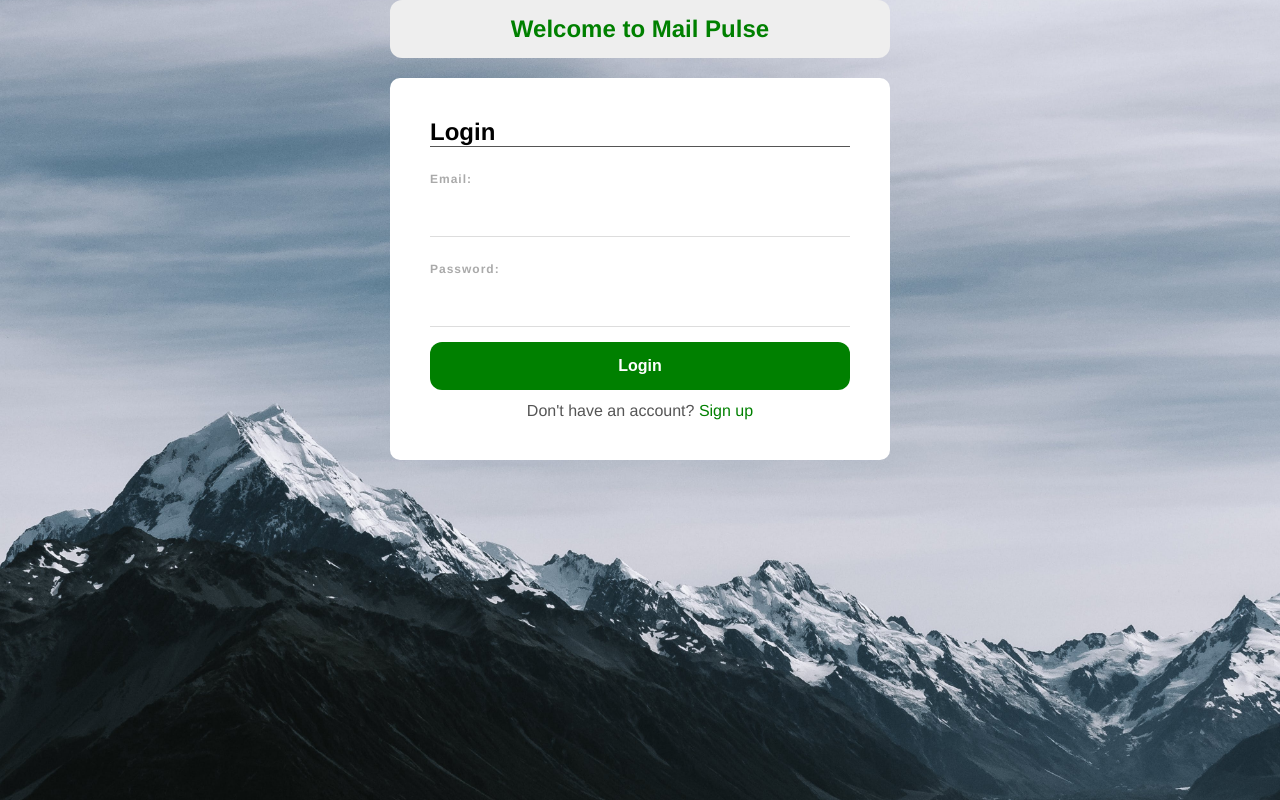
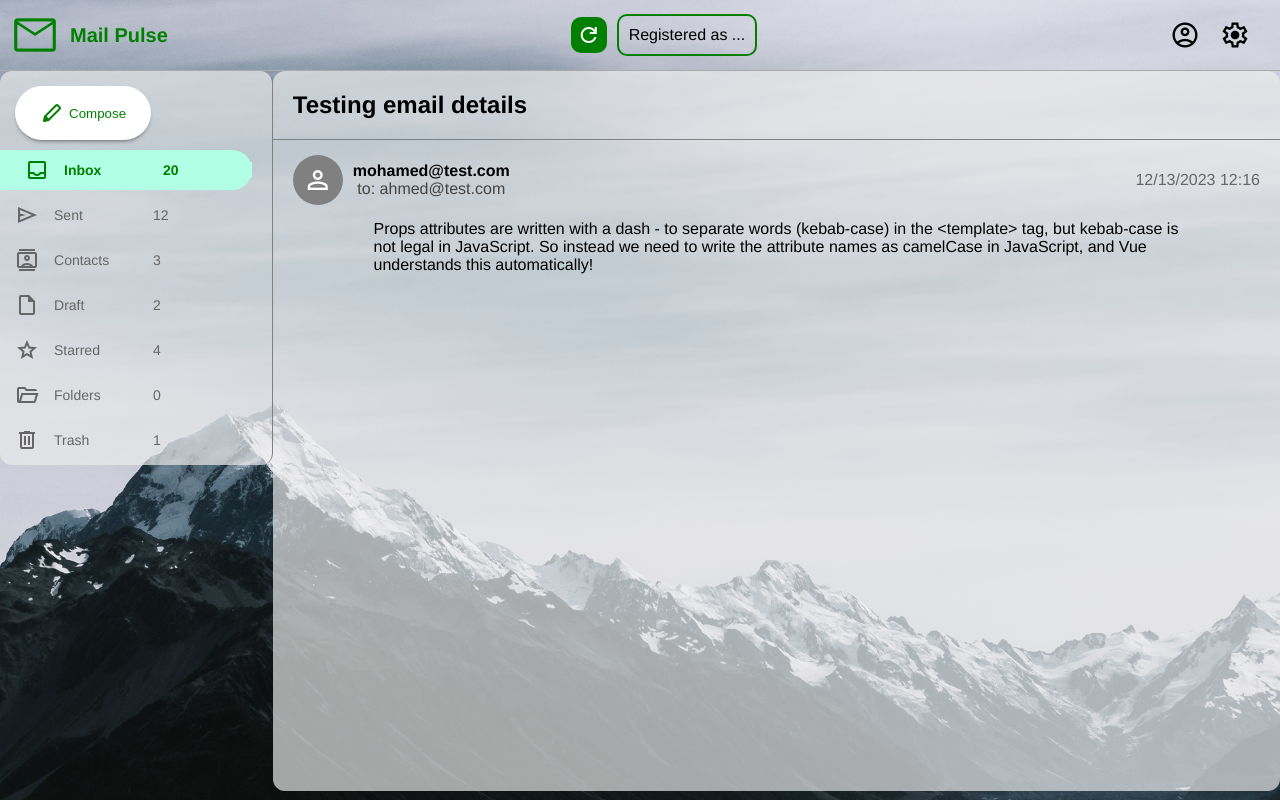
Before and after one commit to Mohamed-code-13/mail-pulse, a Vue app in the folder front-end-mail-server/: page /home/inbox/1 in a window 1280 px wide. Before the commit this address led to /login. Built offline with nearby package versions, Linux system fonts and the light colour scheme.

Commit message:
Create Email Details view. Navigating to the email details view when clicking any email in the Inbox view.

```diff
--- a/front-end-mail-server/src/components/Email.vue
+++ b/front-end-mail-server/src/components/Email.vue
@@ -1,24 +1,39 @@
 <template>
   <div id="email">
     <span class="material-symbols-outlined"> star </span>
+
     <span class="material-symbols-outlined"> label_important </span>
-    <h3 class="sender">@{{ sender }}</h3>
-    <h4 class="subject">{{ subject }}:</h4>
-    <p class="description">{{ description }}</p>
+
+    <h3 @click="goToEmail" class="sender">@{{ sender }}</h3>
+
+    <h4 @click="goToEmail" class="subject">{{ subject }}:</h4>
+
+    <p @click="goToEmail" class="description">{{ description }}</p>
+
     <div class="date">{{ date }}</div>
+
     <span class="material-symbols-outlined delete"> delete </span>
   </div>
 </template>
 
 <script>
+import { useRouter } from 'vue-router'
+
 export default {
   props: ['email'],
   setup(props) {
+    const router = useRouter()
+
+    const goToEmail = () => {
+      router.push({ name: 'email-details', params: { id: props.email.id } })
+    }
+
     return {
       sender: props.email.sender,
       subject: props.email.subject,
       description: props.email.description,
-      date: props.email.date
+      date: props.email.date,
+      goToEmail
     }
   }
 }
@@ -36,6 +51,7 @@ export default {
 .date,
 .description {
   padding: 5px;
+  cursor: pointer;
 }
 
 .description {
--- a/front-end-mail-server/src/components/ListEmails.vue
+++ b/front-end-mail-server/src/components/ListEmails.vue
@@ -31,8 +31,10 @@ export default {
   components: { Email },
   setup() {
     const email = ref({
+      id: 0,
       sender: 'mohamed',
       subject: 'Programming',
+      receiver: 'ahmed@test.com',
       description:
         'Props attributes are written with a dash - to separate words (kebab-case) in the <template> tag, but kebab-case is not legal in JavaScript. So instead we need to write the attribute names as camelCase in JavaScript, and Vue understands this automatically!',
       date: '12/13/2023 12:16'
--- a/front-end-mail-server/src/router/index.js
+++ b/front-end-mail-server/src/router/index.js
@@ -6,6 +6,7 @@ import Inbox from '../views/Inbox.vue'
 import Contacts from '../views/Contacts.vue'
 import Folders from '../views/Folders.vue'
 import FolderDetails from '../views/FolderDetails.vue'
+import EmailDetails from '../views/EmailDetails.vue'
 
 const router = createRouter({
   history: createWebHistory(import.meta.env.BASE_URL),
@@ -29,6 +30,12 @@ const router = createRouter({
           path: 'inbox',
           name: 'inbox',
           component: Inbox
+        },
+        {
+          path: 'inbox/:id',
+          name: 'email-details',
+          component: EmailDetails,
+          props: true
         },
         {
           path: 'sent',
@@ -58,7 +65,8 @@ const router = createRouter({
         {
           path: 'folders/:name',
           name: 'folder-details',
-          component: FolderDetails
+          component: FolderDetails,
+          props: true
         },
         {
           path: 'trash',
--- /dev/null
+++ b/front-end-mail-server/src/views/EmailDetails.vue
@@ -0,0 +1,93 @@
+<template>
+  <div id="email-details">
+    <h2 id="subject">{{ email.subject }}</h2>
+
+    <div id="header">
+      <div id="info">
+        <span class="material-symbols-outlined"> person </span>
+
+        <div id="sender-receiver">
+          <h4 id="sender">{{ email.sender }}</h4>
+
+          <div id="receiver">to: {{ email.receiver }}</div>
+        </div>
+      </div>
+
+      <div id="date">{{ email.date }}</div>
+    </div>
+
+    <p>{{ email.description }}</p>
+  </div>
+</template>
+
+<script>
+export default {
+  props: ['id'],
+  setup(props) {
+    const emailId = props.id
+
+    const email = {
+      id: 0,
+      sender: 'mohamed@test.com',
+      receiver: 'ahmed@test.com',
+      subject: 'Testing email details',
+      description:
+        'Props attributes are written with a dash - to separate words (kebab-case) in the <template> tag, but kebab-case is not legal in JavaScript. So instead we need to write the attribute names as camelCase in JavaScript, and Vue understands this automatically!',
+      date: '12/13/2023 12:16'
+    }
+
+    return { emailId, email }
+  }
+}
+</script>
+
+<style scoped>
+#email-details {
+  flex: 0.8;
+  overflow-x: hidden;
+  height: 90vh;
+  background-color: #eeeeeead;
+  border-radius: 12px;
+}
+
+#subject {
+  padding: 20px;
+  text-align: start;
+  border-bottom: 1px solid gray;
+}
+
+#header {
+  display: flex;
+  justify-content: space-between;
+  align-items: center;
+  padding: 10px 20px;
+}
+
+#info {
+  display: flex;
+  align-items: center;
+  padding: 5px 0;
+}
+
+#info span {
+  color: white;
+  background-color: gray;
+  border-radius: 50px;
+  padding: 10px;
+  margin-right: 10px;
+  font-size: 30px;
+}
+
+p {
+  margin: 0 10%;
+  text-align: start;
+}
+
+#receiver {
+  color: #444;
+}
+
+#date {
+  color: #666;
+}
+</style>
--- a/front-end-mail-server/src/views/FolderDetails.vue
+++ b/front-end-mail-server/src/views/FolderDetails.vue
@@ -14,15 +14,13 @@
 
 <script>
 import { ref } from 'vue'
-import { useRoute } from 'vue-router'
 import Email from '@/components/Email.vue'
 
 export default {
   components: { Email },
-  setup() {
-    const route = useRoute()
-
-    const folderName = route.params.name
+  props: ['name'],
+  setup(props) {
+    const folderName = props.name
 
     const email = ref({
       id: 0,
```
